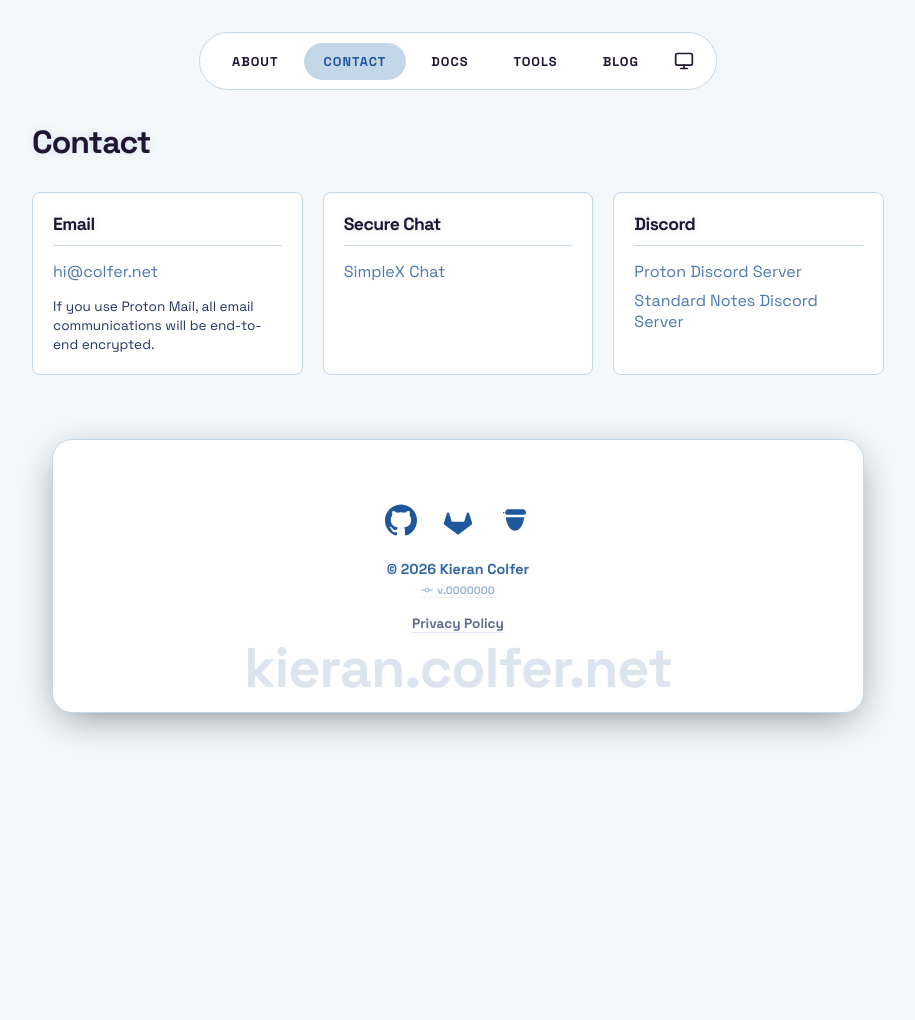
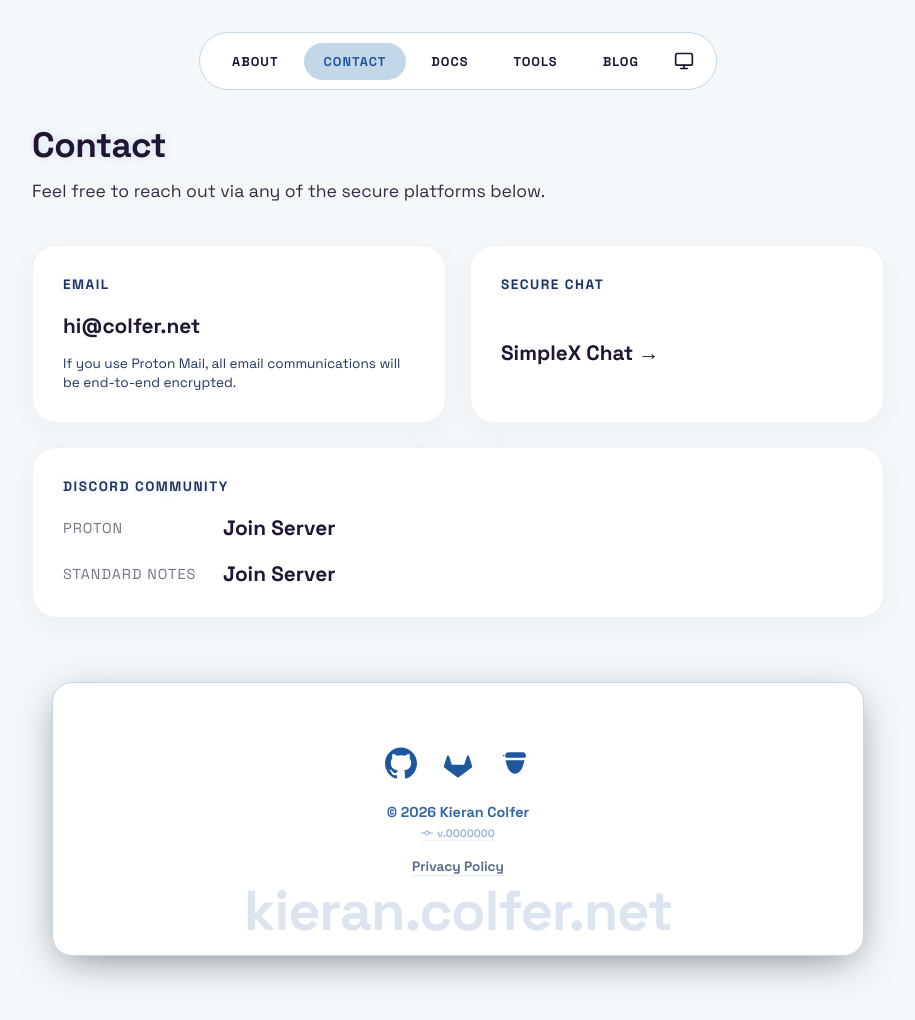
Before and after one commit to PASSK3YS/PASSK3YS.github.io, a Jekyll site: the page built from contact.md, in a window 1280 px wide. Shown: the whole page, without its empty margins (182-1097 px from the left). Built offline with Jekyll 4.4.1, drawn with Linux system fonts in a browser that asks for light colours; before the commit the page ends 900 px from its top, so only the background shows below that; some of the changed lines change nothing that is shown.

Commit message:
chore: update contact page to new design

```diff
--- a/contact.md
+++ b/contact.md
@@ -4,87 +4,139 @@ title: Contact
 permalink: /contact/
 ---
 
-<div class="page-content">
-    <h1>Contact</h1>
+<div class="bio-container">
+    <div class="bio-text">
+        <h1 style="margin: 0 0 10px 0; font-size: 2.2rem; font-weight: 800; letter-spacing: -0.5px;">Contact</h1>
+        <p style="font-size: 1.1rem; opacity: 0.9; margin: 0;">
+            Feel free to reach out via any of the secure platforms below.
+        </p>
+    </div>
+</div>
 
-    <div class="grid-container">
+<div class="soft-grid-container">
 
-        <div class="grid-item">
-            <h3>Email</h3>
-            <ul>
-                <li><a href="mailto:hi@colfer.net" target="_blank">hi@colfer.net</a></li>
-            </ul>
+    <div class="soft-card">
+        <h3 class="soft-header">Email</h3>
+        <div style="flex-grow: 1; display: flex; flex-direction: column; justify-content: center;">
+            <a href="mailto:hi@colfer.net" class="directory-interactive-text">hi@colfer.net</a>
             <p style="font-size: 0.85rem; color: var(--text-muted); margin-top: 15px; margin-bottom: 0; line-height: 1.4;">
                 If you use Proton Mail, all email communications will be end-to-end encrypted.
             </p>
         </div>
+    </div>
 
-        <div class="grid-item">
-            <h3>Secure Chat</h3>
-            <ul>
-                <li><a href="https://smp11.simplex.im/a#TyDMLK6GvVA62_9o1S4lvOVG-cBoBMyIUDxvHHpg5jA" target="_blank">SimpleX Chat</a></li>
-            </ul>
+    <div class="soft-card">
+        <h3 class="soft-header">Secure Chat</h3>
+        <div style="flex-grow: 1; display: flex; flex-direction: column; justify-content: center;">
+            <a href="https://smp11.simplex.im/a#TyDMLK6GvVA62_9o1S4lvOVG-cBoBMyIUDxvHHpg5jA" target="_blank" class="directory-interactive-text">SimpleX Chat &rarr;</a>
         </div>
+    </div>
 
-        <div class="grid-item">
-            <h3>Discord</h3>
-            <ul>
-                <li><a href="https://discord.com/invite/proton" target="_blank">Proton Discord Server</a></li>
-                <li><a href="https://discord.com/invite/fxjJFxkRkY" target="_blank">Standard Notes Discord Server</a></li>
-            </ul>
+    <div class="soft-card" style="grid-column: 1 / -1;">
+        <h3 class="soft-header">Discord Community</h3>
+        <div class="gamertag-list" style="flex-grow: 1; gap: 20px;">
+            <span class="gamertag-label" style="width: auto;">Proton</span>
+            <a href="https://discord.com/invite/proton" target="_blank" class="directory-interactive-text">Join Server</a>
+
+            <span class="gamertag-label" style="width: auto;">Standard Notes</span>
+            <a href="https://discord.com/invite/fxjJFxkRkY" target="_blank" class="directory-interactive-text">Join Server</a>
         </div>
+    </div>
 
-    </div>
 </div>
 
 <style>
-.grid-container {
-    display: grid;
-    grid-template-columns: repeat(auto-fill, minmax(250px, 1fr));
-    gap: 20px;
-    margin-top: 30px;
+.bio-container {
+    display: flex;
+    align-items: center;
+    gap: 30px;
+    margin-bottom: 40px;
 }
 
-.grid-item {
-    background: var(--nav-bg);
-    border: 1px solid var(--border);
-    border-radius: 8px;
-    padding: 20px;
-    transition: transform 0.2s ease, border-color 0.2s ease;
+.bio-text {
+    display: flex;
+    flex-direction: column;
 }
 
-.grid-item:hover {
-    border-color: var(--accent);
-    transform: translateY(-2px);
+.soft-grid-container {
+    display: grid;
+    grid-template-columns: repeat(auto-fit, minmax(300px, 1fr));
+    gap: 24px;
 }
 
-.grid-item h3 {
-    margin-top: 0;
-    margin-bottom: 15px;
-    font-size: 1.1rem;
-    border-bottom: 1px solid var(--border);
-    padding-bottom: 10px;
+.soft-card {
+    background: var(--nav-bg);
+    border-radius: 24px;
+    padding: 30px;
+    display: flex;
+    flex-direction: column;
+    box-shadow: 0 8px 30px rgba(0,0,0,0.04);
+    border: 1px solid rgba(128,128,128,0.1);
+    transition: transform 0.3s ease, box-shadow 0.3s ease, border-color 0.3s ease;
 }
 
-.grid-item ul {
-    list-style-type: none;
-    padding: 0;
-    margin: 0;
+[data-theme="dark"] .soft-card {
+    box-shadow: 0 8px 30px rgba(0,0,0,0.25);
+    border: 1px solid rgba(255,255,255,0.05);
 }
 
-.grid-item li {
-    margin-bottom: 8px;
+.soft-card:hover {
+    transform: translateY(-5px);
+    box-shadow: 0 12px 40px rgba(0,0,0,0.08);
+    border-color: var(--accent);
 }
 
-.grid-item a {
-    text-decoration: none;
-    opacity: 0.8;
-    transition: opacity 0.2s;
+[data-theme="dark"] .soft-card:hover {
+    box-shadow: 0 12px 40px rgba(0,0,0,0.4);
 }
 
-.grid-item a:hover {
-    opacity: 1;
+.soft-header {
+    font-size: 0.85rem;
+    text-transform: uppercase;
+    letter-spacing: 1.5px;
+    color: var(--text-muted);
+    margin: 0 0 20px 0;
+    font-weight: 700;
+}
+
+.directory-interactive-text {
+    font-size: 1.3rem;
+    font-weight: 800;
+    color: var(--text);
+    text-decoration: none;
+    transition: color 0.2s ease;
+}
+
+.directory-interactive-text:hover {
     color: var(--accent);
     text-decoration: underline;
 }
+
+.gamertag-list {
+    display: grid;
+    grid-template-columns: 140px 1fr;
+    gap: 15px 10px;
+    align-items: center;
+}
+
+.gamertag-label {
+    opacity: 0.6;
+    font-size: 0.9em;
+    color: var(--text);
+    text-transform: uppercase;
+    letter-spacing: 1px;
+}
+
+@media (max-width: 600px) {
+    .soft-grid-container {
+        grid-template-columns: 1fr;
+    }
+    .gamertag-list {
+        grid-template-columns: 1fr;
+        gap: 5px;
+    }
+    .gamertag-label {
+        margin-top: 10px;
+    }
+}
 </style>
```
